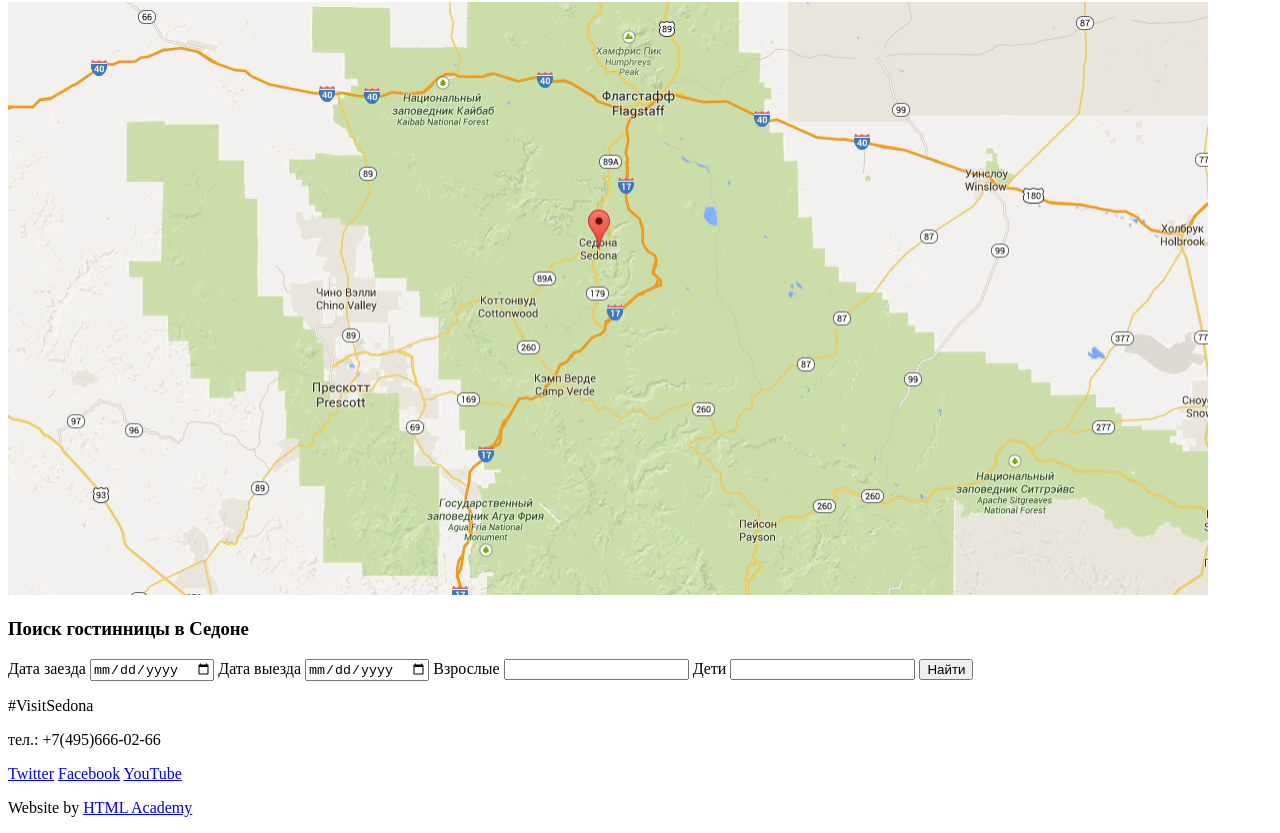
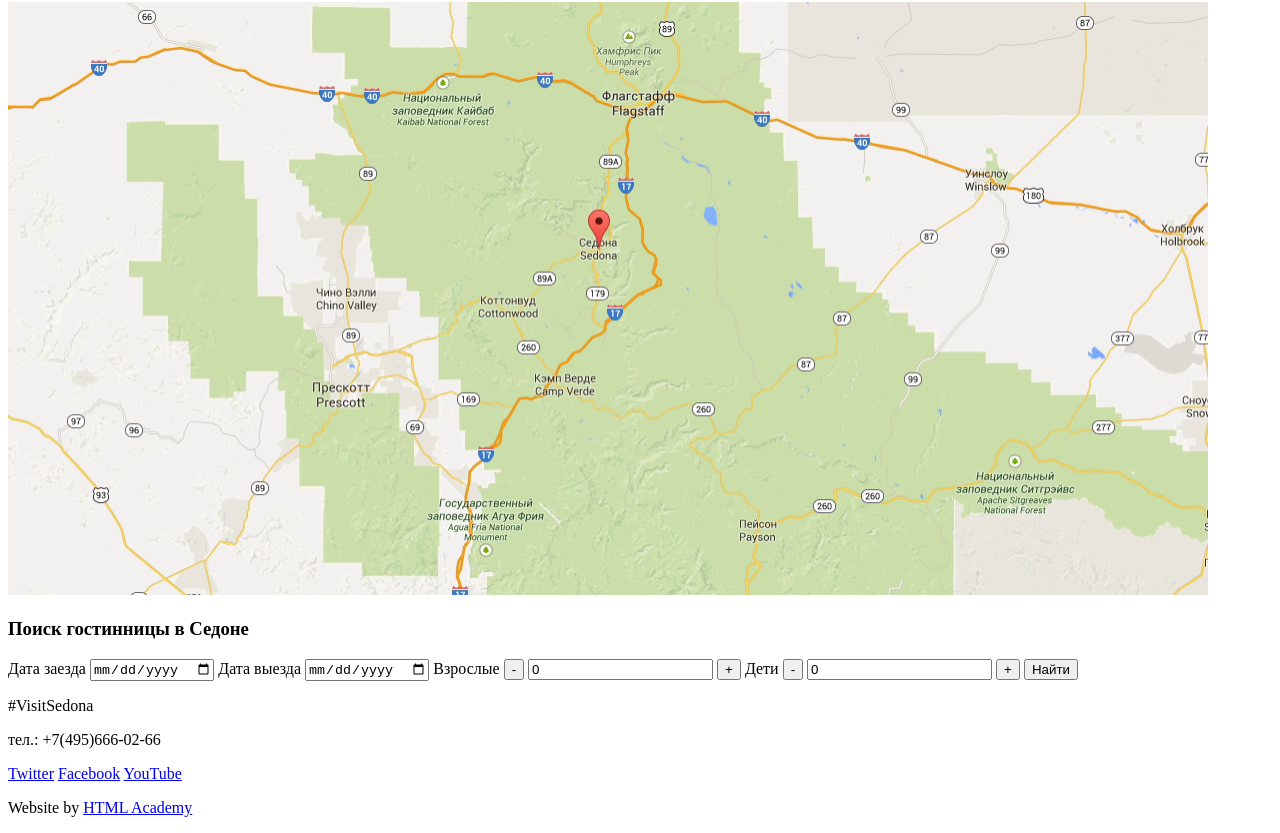
Before and after one commit to Tanya311/1128563-sedona-27, a plain HTML site: page index.html in a window 1280 px wide. Shown: the part 1696-2529 px from the top of the page. Drawn offline with Linux system fonts and the light colour scheme.

Commit message:
Исправления к заданию с формами: добавлены кнопки + и - в форму на главной странице

```diff
--- a/index.html
+++ b/index.html
@@ -79,9 +79,13 @@
           <label for="date-of-departure">Дата выезда</label>
           <input type="date" name="date-of-departure" id="date-of-departure">
           <label for="numbe-of-adults">Взрослые</label>
-          <input type="number" name="numbe-of-adults" id="numbe-of-adults" min="0">
+          <button type="submit"> - </button>
+          <input type="number" name="numbe-of-adults" id="numbe-of-adults" min="0" value="0">
+          <button type="submit"> + </button>
           <label for="numbe-of-child">Дети</label>
-          <input type="number" name="numbe-of-child" id="numbe-of-child" min="0">
+          <button type="submit"> - </button>
+          <input type="number" name="numbe-of-child" id="numbe-of-child" min="0" value="0">
+          <button type="submit"> + </button>
           <button type="submit">Найти</button>
         </form>
       </section>
```
